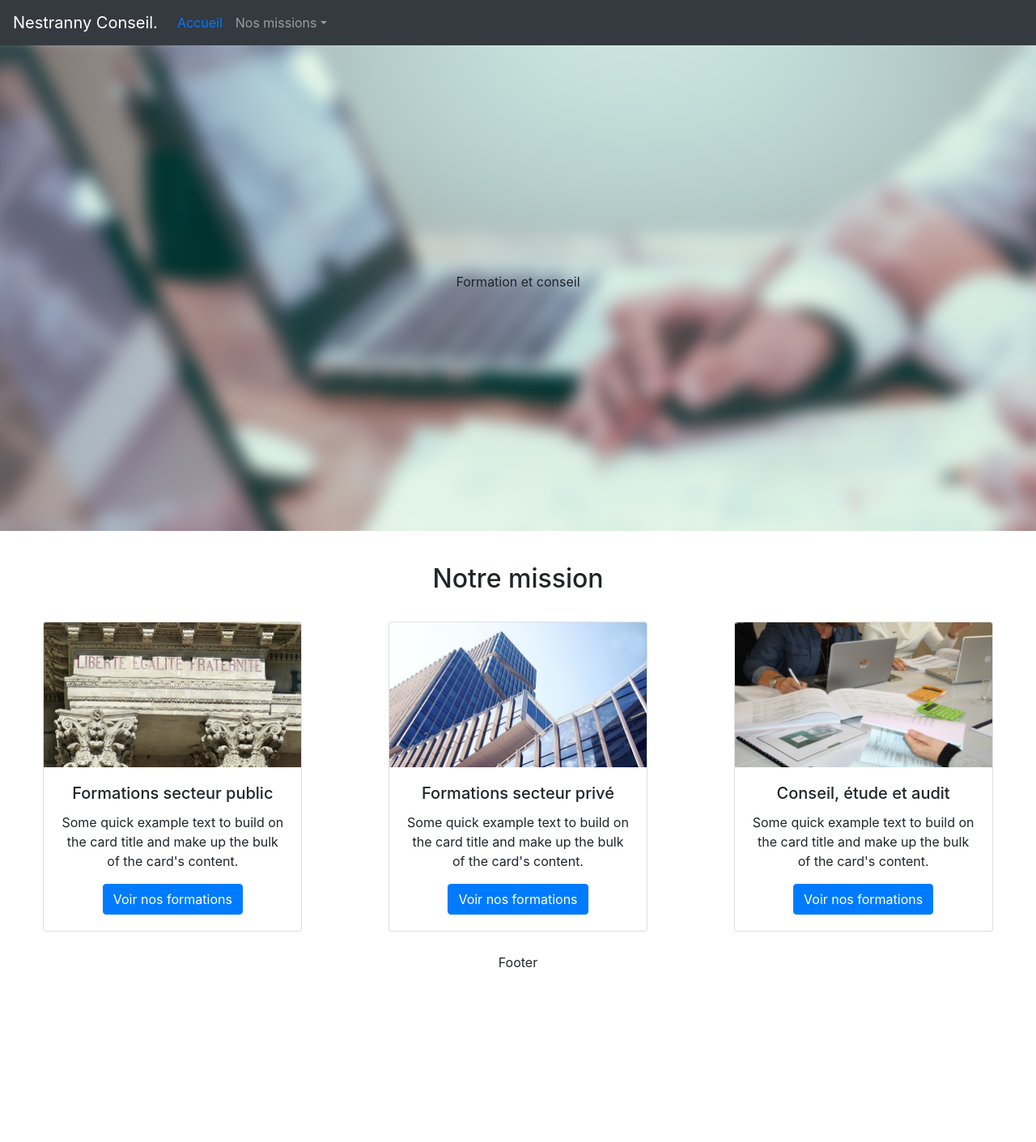
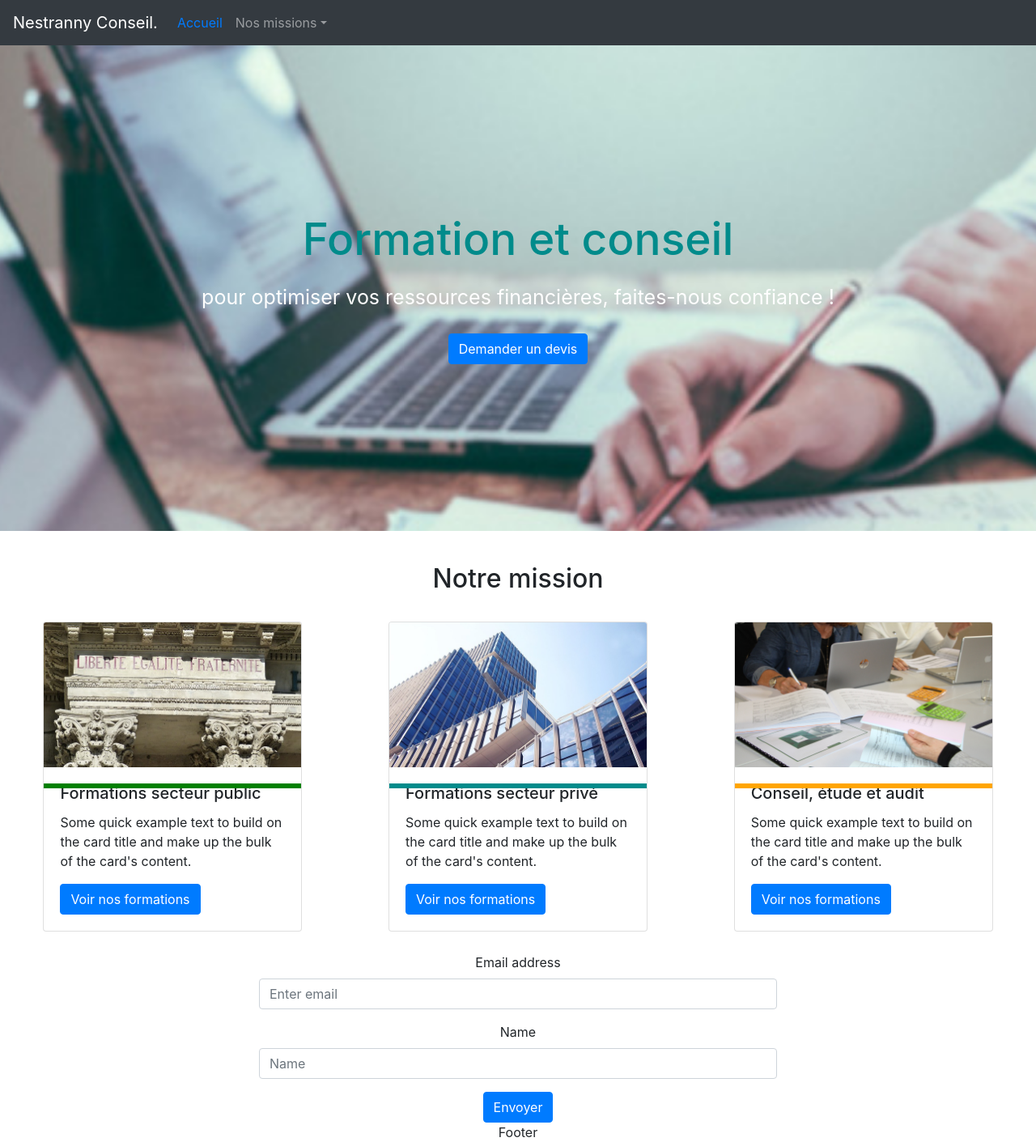
Before and after one commit to Hugox7/NestrannyReact, a React (Create React App) app: page / in a window 1280 px wide. Shown: the whole page at 81% size. Before the commit the page ends 1201 px from the top, so only its background shows below. Built offline with nearby package versions, Linux system fonts and the light colour scheme.

Commit message:
ajout contact et thankyou

```diff
--- a/src/App.js
+++ b/src/App.js
@@ -3,13 +3,13 @@ import './App.css';
 
 import { Route, Switch } from 'react-router-dom';
 
-import Header from './components/Header';
-import Footer from './components/Footer';
-import Main from './pages/Main';
-import Public from './pages/Public';
-import Prive from './pages/Prive';
-import Conseil from './pages/Conseil';
-import Devis from './pages/Devis';
+import Header     from './components/Header';
+import Footer     from './components/Footer';
+import Main       from './pages/Main';
+import Public     from './pages/Public';
+import Prive      from './pages/Prive';
+import Conseil    from './pages/Conseil';
+import Devis      from './pages/Devis';
 
 class App extends Component {
   render() {
@@ -18,10 +18,10 @@ class App extends Component {
         <Header />
         <Switch>
           <Route exact path="/" component={Main} />
-          <Route path="/secteur-public/" component={Public} />
-          <Route path="/secteur-prive/" component={Prive} />
-          <Route path="/conseil-et-audit/" component={Conseil} />
-          <Route path="/devis/" component={Devis} />
+          <Route path="/secteur-public" component={Public} />
+          <Route path="/secteur-prive" component={Prive} />
+          <Route path="/conseil-et-audit" component={Conseil} />
+          <Route path="/devis" component={Devis} />
         </Switch>
         <Footer />
       </div>
--- a/src/components/Cards.css
+++ b/src/components/Cards.css
@@ -4,4 +4,36 @@
 
 .nocard {
     margin: 2vw 3vw 2vw 3vw;
+    position: relative;
 }
+
+.line-public {
+    position: absolute;
+    width: 100%;
+    height: 6px;
+    background-color: green;
+    left: 0;
+    bottom: 176px;
+}
+
+.line-prive {
+    position: absolute;
+    width: 100%;
+    height: 6px;
+    background-color: darkcyan;
+    left: 0;
+    bottom: 176px;
+}
+
+.line-conseil {
+    position: absolute;
+    width: 100%;
+    height: 6px;
+    background-color: orange;
+    left: 0;
+    bottom: 176px;
+}
+
+.card-body {
+    text-align: left;
+}
--- a/src/components/Cards.js
+++ b/src/components/Cards.js
@@ -1,6 +1,7 @@
 import React from 'react';
 
 import { Container, Row, Col, Card, Button } from 'react-bootstrap';
+// import { Link } from 'react-router-dom';
 
 import egalite from '../assets/img/egalite.jpg';
 import conseil from '../assets/img/conseil.JPG';
@@ -27,6 +28,7 @@ const Cards = () => {
                                 the card's content.
                                 </Card.Text>
                                 <Button variant="primary">Voir nos formations</Button>
+                                <div className="line-public" />
                             </Card.Body>
                         </Card>
                     </Col>
@@ -41,6 +43,7 @@ const Cards = () => {
                                 the card's content.
                                 </Card.Text>
                                 <Button variant="primary">Voir nos formations</Button>
+                                <div className="line-prive" />
                             </Card.Body>
                         </Card>
                     </Col>
@@ -48,13 +51,14 @@ const Cards = () => {
                     <Col xs={12} sm={12} md={6} xl={4}>
                         <Card className="nocard">
                             <Card.Img variant="top" src={conseil} />
-                            <Card.Body>
+                            <Card.Body className="card-body">
                                 <Card.Title>Conseil, étude et audit</Card.Title>
                                 <Card.Text>
                                 Some quick example text to build on the card title and make up the bulk of
                                 the card's content.
                                 </Card.Text>
                                 <Button variant="primary">Voir nos formations</Button>
+                                <div className="line-conseil" />
                             </Card.Body>
                         </Card>
                     </Col>
--- /dev/null
+++ b/src/components/Contact.css
@@ -0,0 +1,9 @@
+#contact {
+    display: flex;
+    align-items: center;
+    justify-content: center;
+}
+
+#contact-form {
+    width: 50%;
+}
--- /dev/null
+++ b/src/components/Contact.js
@@ -0,0 +1,26 @@
+import React from 'react';
+
+import './Contact.css';
+
+import { Form, Button } from 'react-bootstrap';
+
+const Contact = () => {
+    return (
+        <div id="contact">
+            <Form id="contact-form" action="https://formcarry.com/s/CRhVxnwQ-MD" method="POST" accept-charset="UTF-8">
+                <Form.Group controlId="formGroupEmail">
+                    <Form.Label>Email address</Form.Label>
+                    <Form.Control type="email" placeholder="Enter email" name="email" />
+                </Form.Group>
+                <Form.Group controlId="formGroupPassword">
+                    <Form.Label>Name</Form.Label>
+                    <Form.Control type="name" placeholder="Name" name="name" />
+                </Form.Group>
+                <input type="hidden" name="_gotcha"></input>
+                <Button type="submit">Envoyer</Button>
+            </Form>
+        </div>
+    );
+}
+
+export default Contact;
--- a/src/components/Parallax.css
+++ b/src/components/Parallax.css
@@ -1,5 +1,21 @@
 #parallax-content {
     display: flex;
+    flex-direction: column;
     justify-content: center;
     align-items: center;
 }
+
+#parallax-content h2 {
+    color: darkcyan;
+    font-size: 55px;
+}
+
+#parallax-content p {
+    color: white;
+    font-size: 25px;
+    margin: 1vw 0vw 2vw 0vw;
+}
+
+.devis-button {
+
+}
--- a/src/components/Parallax.js
+++ b/src/components/Parallax.js
@@ -1,19 +1,24 @@
 import React from 'react';
 
 import { Parallax } from 'react-parallax';
+import { Button } from 'react-bootstrap';
+// import { Link } from 'react-router-dom';
+
 import './Parallax.css';
 
 const ParallaxComponent = () => {
     return (
         <div>
         <Parallax
-            blur={10}
+            blur={0}
             bgImage={require('../assets/conseiletude.jpg')}
             bgImageAlt="the cat"
-            strength={300}
+            strength={500}
         >
             <div id="parallax-content" style={{ height: '600px' }}>
-                <p>Formation et conseil</p>
+                <h2>Formation et conseil</h2>
+                <p>pour optimiser vos ressources financières, faites-nous confiance !</p>
+                <Button className="devis-button">Demander un devis</Button>
             </div>
         </Parallax>
         </div>
--- a/src/pages/Main.js
+++ b/src/pages/Main.js
@@ -2,12 +2,14 @@ import React from 'react';
 
 import Parallax from '../components/Parallax';
 import Cards from '../components/Cards';
+import Contact from '../components/Contact';
 
 const Main = () => {
     return (
         <div>
             <Parallax />
             <Cards />
+            <Contact />
         </div>
     );
 }
```
Also changed, not shown: src/pages/Thankyou.js (added, +9 -0 lines).
